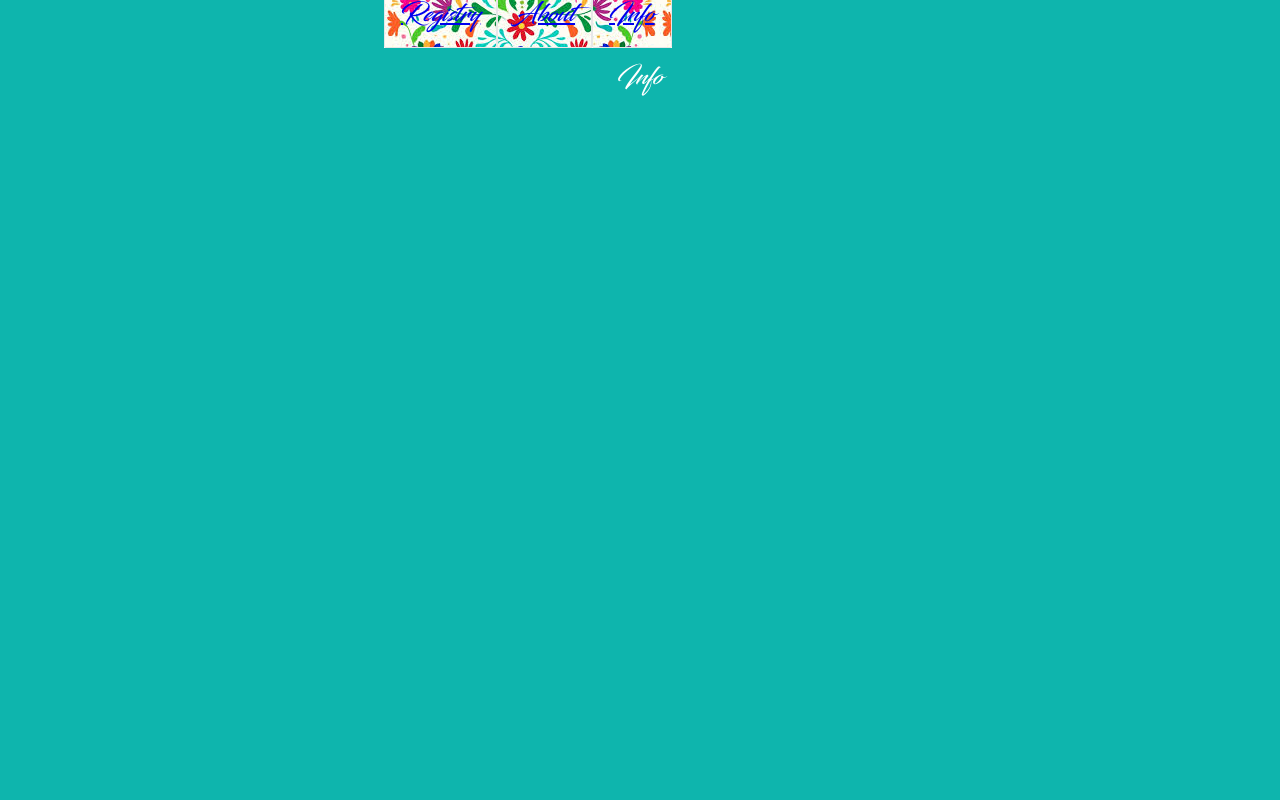
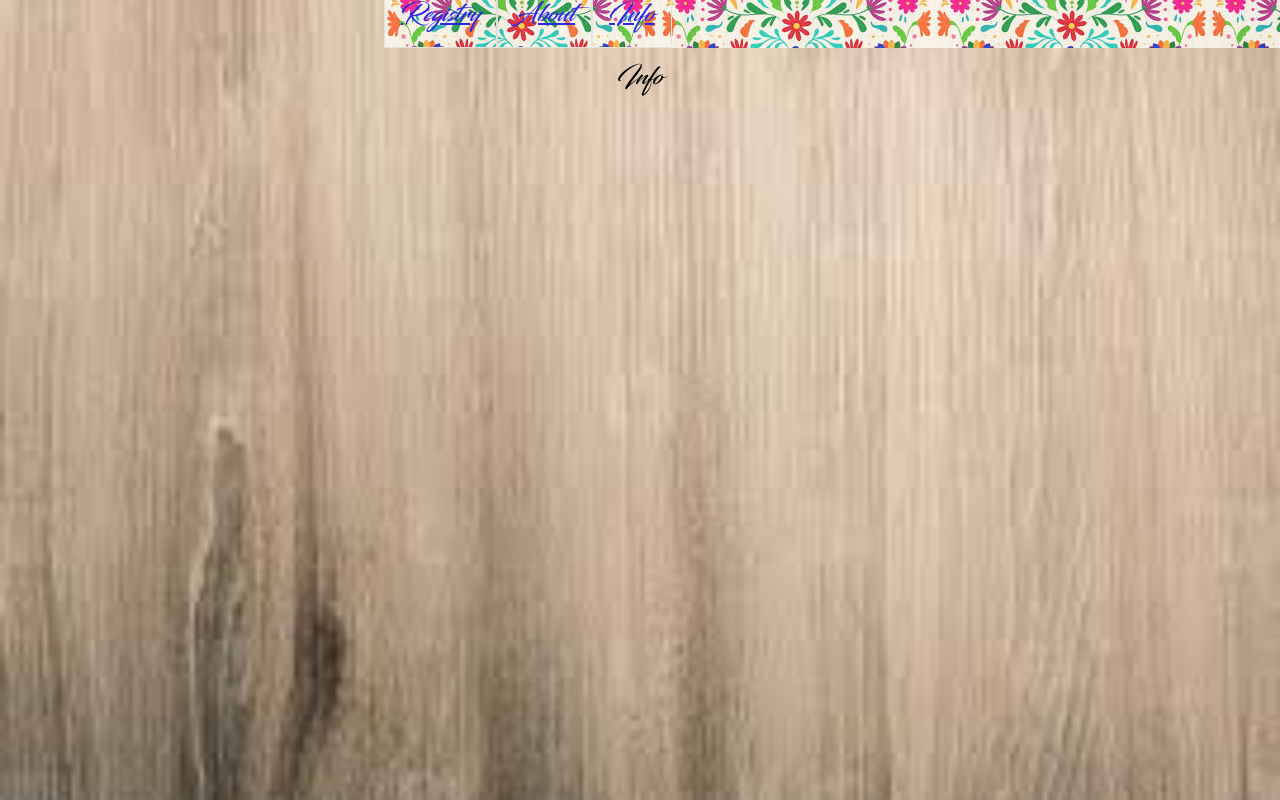
Before and after one commit to ckaz18/react_wedding, a React (Create React App) app in the folder wedding/: page / in a window 1280 px wide. Shown: the top 800 px of the page. Built offline with nearby package versions, Linux system fonts and the light colour scheme.

Commit message:
Add woodgrain background

```diff
--- a/wedding/src/components/Sidebar/Sidebar.module.scss
+++ b/wedding/src/components/Sidebar/Sidebar.module.scss
@@ -22,11 +22,12 @@
     // list-style: none;
     // margin:0;
     list-style-type: none;
-    // width:100%;
+    width:100%;
     margin: 0;
     padding: 0;
     overflow: hidden;
     background-color: #FFCE33;
+    opacity: 80%;
     background-image: url(../../images/mexican_white.png);
 
 }
--- a/wedding/src/index.css
+++ b/wedding/src/index.css
@@ -1,9 +1,18 @@
 body {
   margin: 0;
   font-family: "blacksword";
-  color: white;
+  /* color: white; */
   font-size: x-large;
   background-color: #0eb5ad;
+  /* background-image: url(./images/wood_grain_background.png); */
+  /* background-repeat: no-repeat;
+  width: 100%;
+  height: 100%; */
+  background: url(./images/wood_grain_background.png) no-repeat center center fixed;
+  -webkit-background-size: cover;
+  -moz-background-size: cover;
+  -o-background-size: cover;
+  background-size: cover;
   /* -apple-system, BlinkMacSystemFont, 'Segoe UI', 'Roboto', 'Oxygen', */
   /* 'Ubuntu', 'Cantarell', 'Fira Sans', 'Droid Sans', 'Helvetica Neue', */
   /* sans-serif */
```
Also changed, not shown: wedding/src/images/wood_grain_background.png (added).
